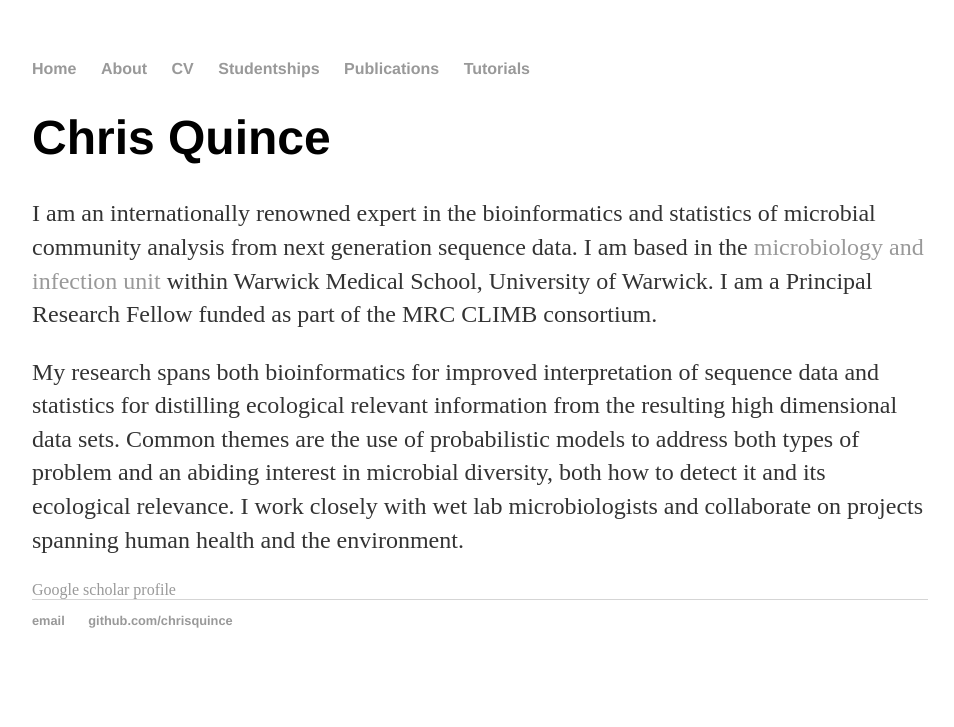
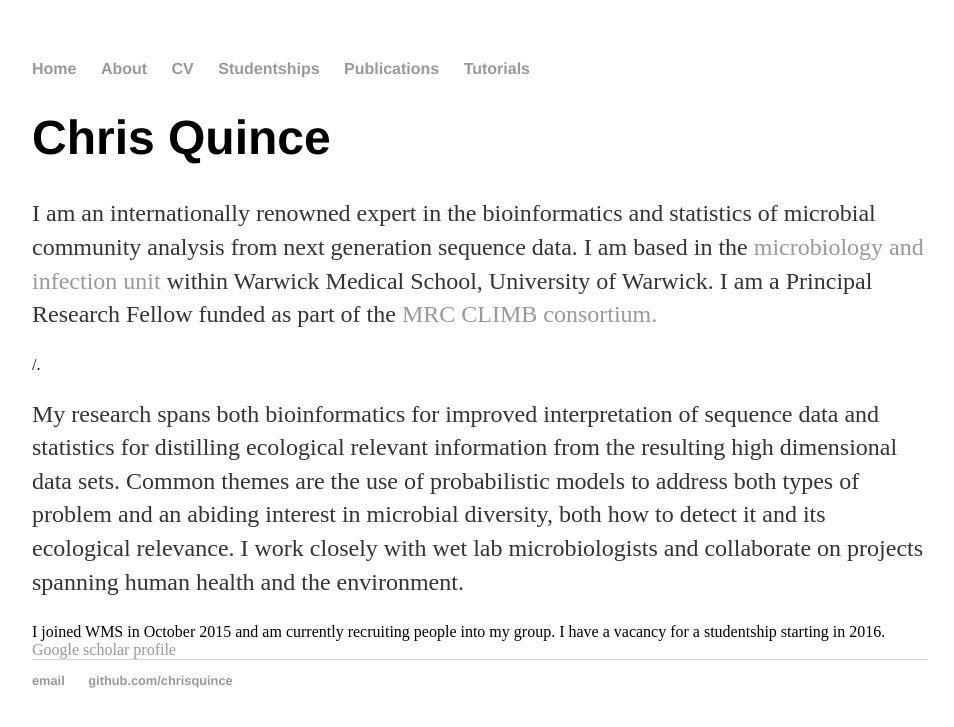
Before and after one commit to chrisquince/chrisquince.github.io, a Jekyll site: the page built from index.html, in a window 1280 px wide. Shown: the top 727 px of the page, without its empty margins (160-1114 px from the left). Built offline with Jekyll 4.4.1, drawn with Linux system fonts in a browser that asks for light colours.

Commit message:
Update index.html

```diff
--- a/index.html
+++ b/index.html
@@ -6,13 +6,15 @@ title: Chris Quince, Metagenomics bioinformatician
 	<h1>Chris Quince</h1>
 	<p>I am an internationally renowned expert in the bioinformatics and statistics of microbial community analysis from next generation
 	sequence data. I am based in the <a href="http://www2.warwick.ac.uk/fac/med/research/tsm/microinfect/"> microbiology and infection unit</a>
-	within Warwick Medical School, University of Warwick. I am a Principal Research Fellow funded as part of the MRC CLIMB consortium.</p>
+	within Warwick Medical School, University of Warwick. I am a Principal Research Fellow funded as part of the
+	<a href="http://www.climb.ac.uk"> MRC CLIMB consortium.</p></a>/.
 
 	<p> My research spans both bioinformatics for improved interpretation of sequence data and statistics for distilling
 	ecological relevant information from the resulting high dimensional data sets. Common themes are the use of probabilistic
 	models to address both types of problem and an abiding interest in microbial diversity, both how to detect it and its
 	ecological relevance. I work closely with wet lab microbiologists and collaborate on projects spanning human health and the environment.</p>
 
+	I joined WMS in October 2015 and am currently recruiting people into my group. I have a vacancy for a studentship starting in 2016.
 	<a href="https://scholar.google.co.uk/citations?user=0yKnJ2wAAAAJ&hl=en">Google scholar profile</a>
 
 </div><!-- /.blurb -->
```
